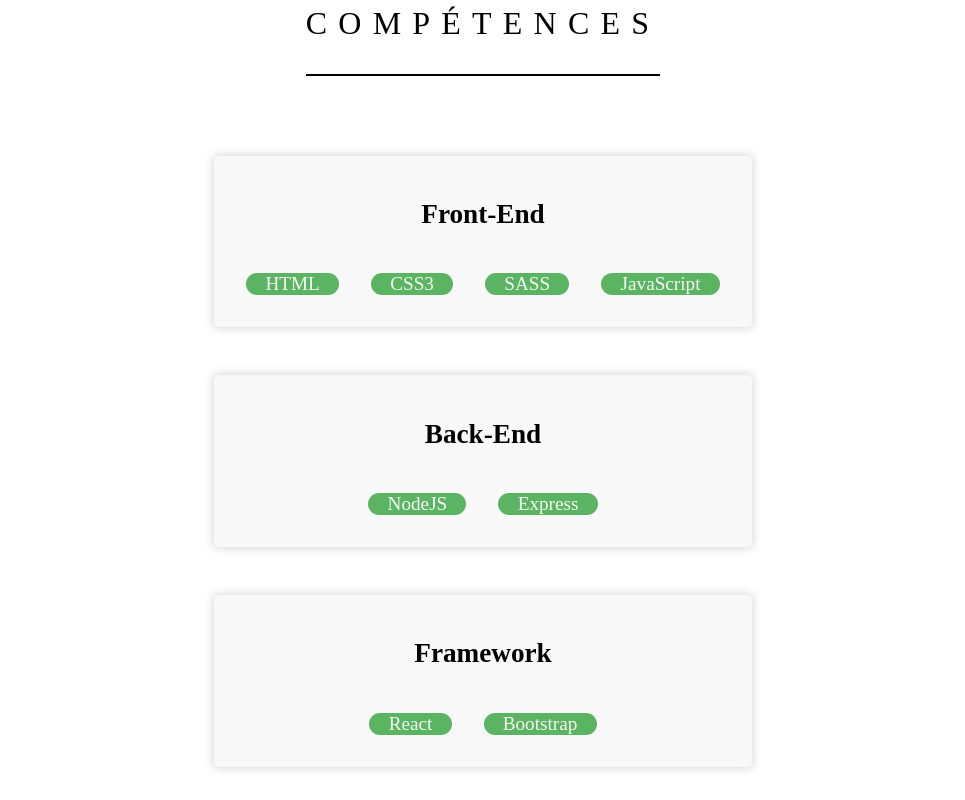
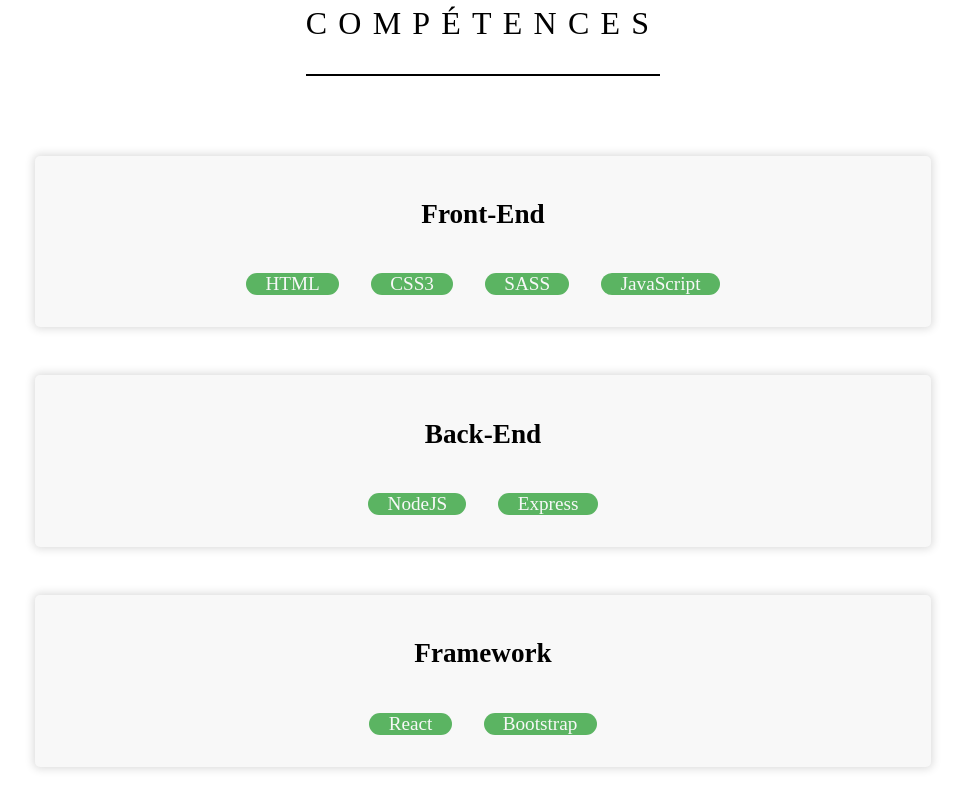
Before and after one commit to davidotch/portfolio, a React (Create React App) app: page / in a window 1280 px wide. Shown: the part 1687-2487 px from the top of the page, without its empty margins (157-1122 px from the left). Built offline with nearby package versions, Linux system fonts and the light colour scheme; a web font is replaced by a local one.

Commit message:
fix width _types

```diff
--- a/src/sass/components/_skills.scss
+++ b/src/sass/components/_skills.scss
@@ -6,6 +6,7 @@
     text-align: center;
     gap: 3em;
     &_types {
+        width: 70%;
         display: flex;
         flex-direction: column;
         justify-content: stretch;
@@ -14,9 +15,10 @@
         gap: 3em;
     }
     &_background {
+        width: 100%;
         background-color: #f8f8f8;
         border-radius: 5px;
-        margin: 0em 1em;
+        margin: 0 auto;
         padding: 1em;
         position: relative;
         @include shadow;
```
Also changed, not shown: src/sass/main.css.
